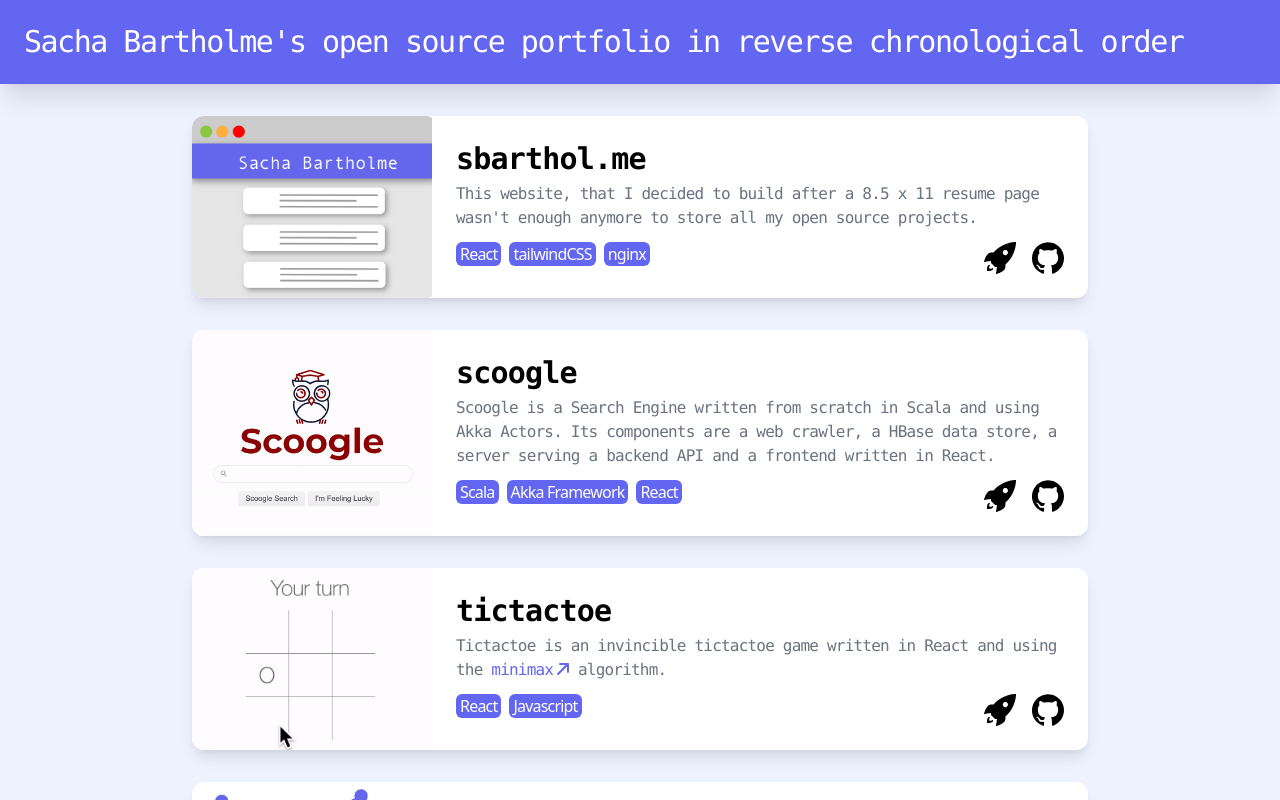
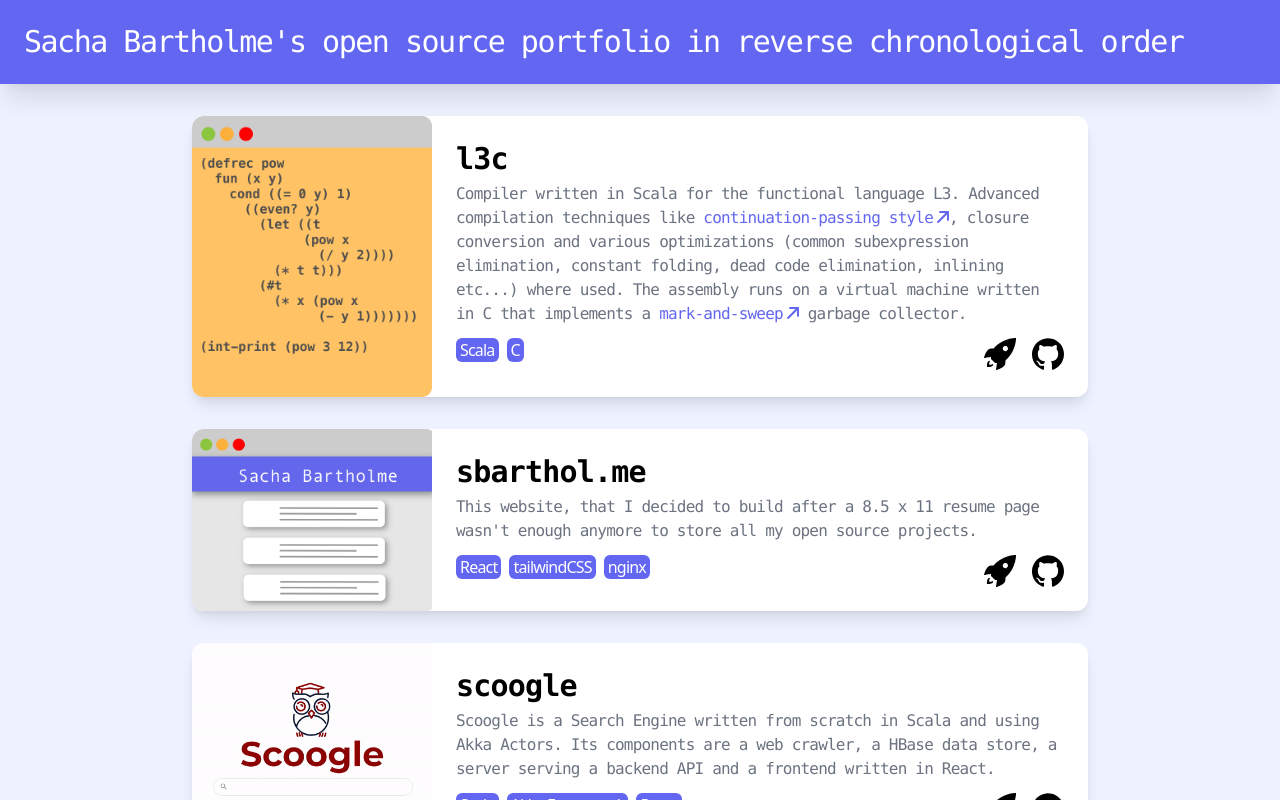
Before and after one commit to sbarthol/sbarthol.me, a React (Create React App) app: page / in a window 1280 px wide. Shown: the top 800 px of the page. Built offline with nearby package versions, Linux system fonts and the light colour scheme.

Commit message:
Added l3c

```diff
--- a/src/App.js
+++ b/src/App.js
@@ -13,11 +13,36 @@ import nottenJpg from "./resources/notten.jpg";
 import bittorrentPng from "./resources/bittorrent.png";
 import ilglPng from "./resources/ilgl.png";
 import ivrogneGif from "./resources/ivrogne.gif";
+import l3cPng from "./resources/l3c.png";
 
 function App() {
 	return (
 		<div>
 			<Header />
+			<Card
+				skills={["Scala", "C"]}
+				title="l3c"
+				app="https://l3c.sbarthol.me"
+				github={
+					process.env.REACT_APP_VISIBILITY === "PUBLIC"
+						? undefined
+						: "https://gitfront.io/r/sbarthol/e819ac69f87ba53a9dddba54a59226edefd473c3/l3c/"
+				}
+				image={l3cPng}
+			>
+				Compiler written in Scala for the functional language L3. Advanced compilation
+				techniques like{" "}
+				<Hyperlink href="https://en.wikipedia.org/wiki/Continuation-passing_style">
+					continuation-passing style
+				</Hyperlink>
+				, closure conversion and various optimizations (common subexpression elimination,
+				constant folding, dead code elimination, inlining etc...) where used. The assembly
+				runs on a virtual machine written in C that implements a{" "}
+				<Hyperlink href="https://en.wikipedia.org/wiki/Tracing_garbage_collection">
+					mark-and-sweep
+				</Hyperlink>{" "}
+				garbage collector.
+			</Card>
 			<Card
 				skills={["React", "tailwindCSS", "nginx"]}
 				title="sbarthol.me"
```
Also changed, not shown: src/resources/l3c.png (added).
